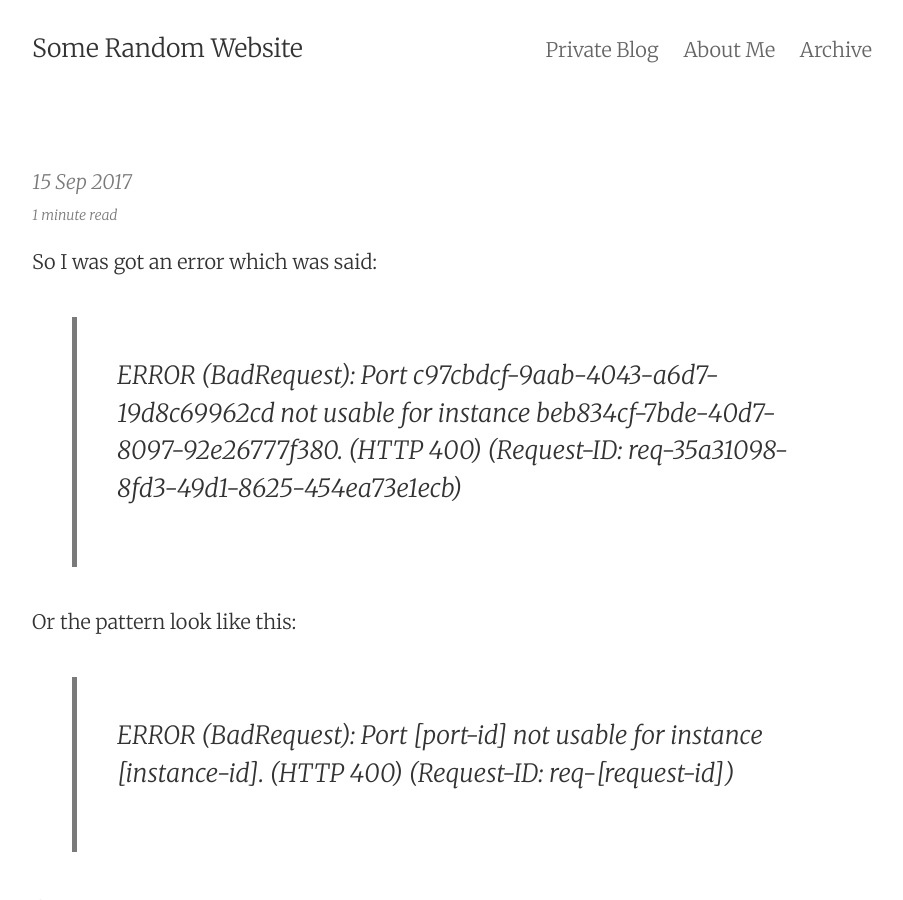
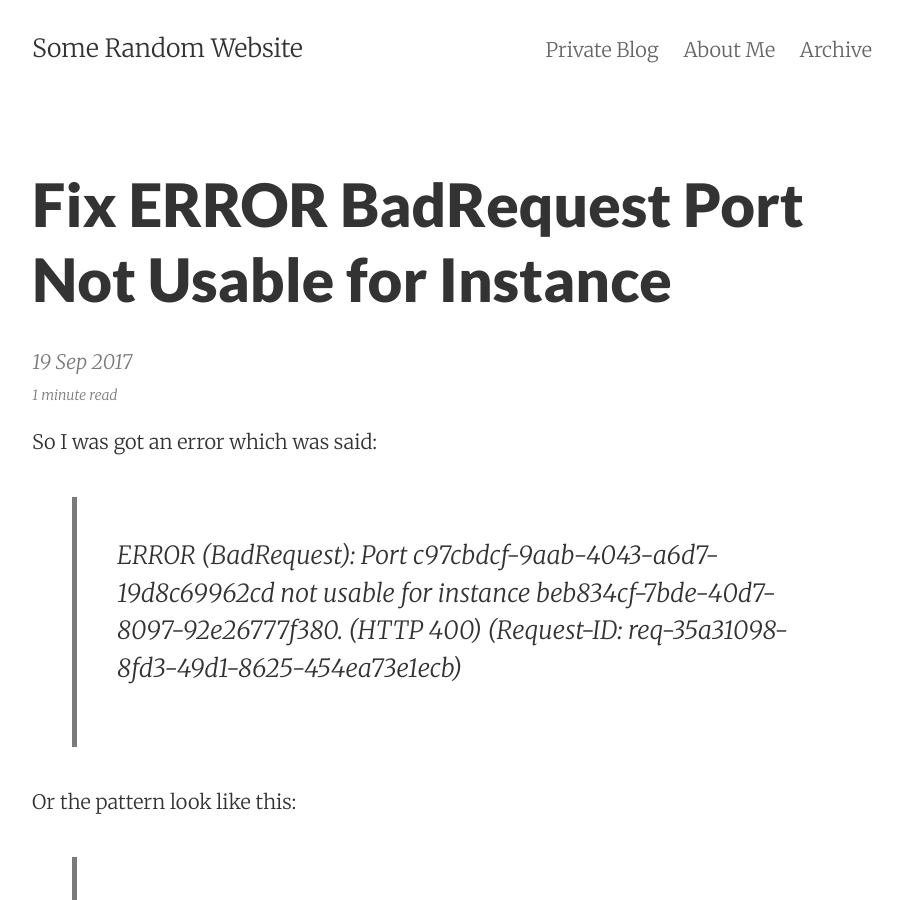
Before and after one commit to wwahyudi/wwahyudi.github.io, a Jekyll site: the page built from _posts/2017-09-15-fix-error-badrequest-port-not-usable-for-instance.md, in a window 1280 px wide and 900 px high. Shown: the whole window, without its empty margins (188-1091 px from the left). Built offline with Jekyll 4.4.1, drawn with Linux system fonts in a browser that asks for light colours; our own code applies the rules of GitHub Pages for plain Markdown files; comment, search, counter and statistics services are not loaded; some of the changed lines change nothing that is shown.

Commit message:
Fixed summary which causing title won't show

```diff
--- a/_posts/2017-09-15-fix-error-badrequest-port-not-usable-for-instance.md
+++ b/_posts/2017-09-15-fix-error-badrequest-port-not-usable-for-instance.md
@@ -2,7 +2,7 @@
 layout:     post
 title:      Fix ERROR BadRequest Port Not Usable for Instance
 date:       2017-09-19
-summary:   	How to fix ERROR (BadRequest): Port [port-id] not usable for instance [instance-id]. (HTTP 400) (Request-ID: req-[request-id])
+summary:   	How to Fix ERROR BadRequest Port Not Usable for Instance
 categories: openstack
 ---
 
```
